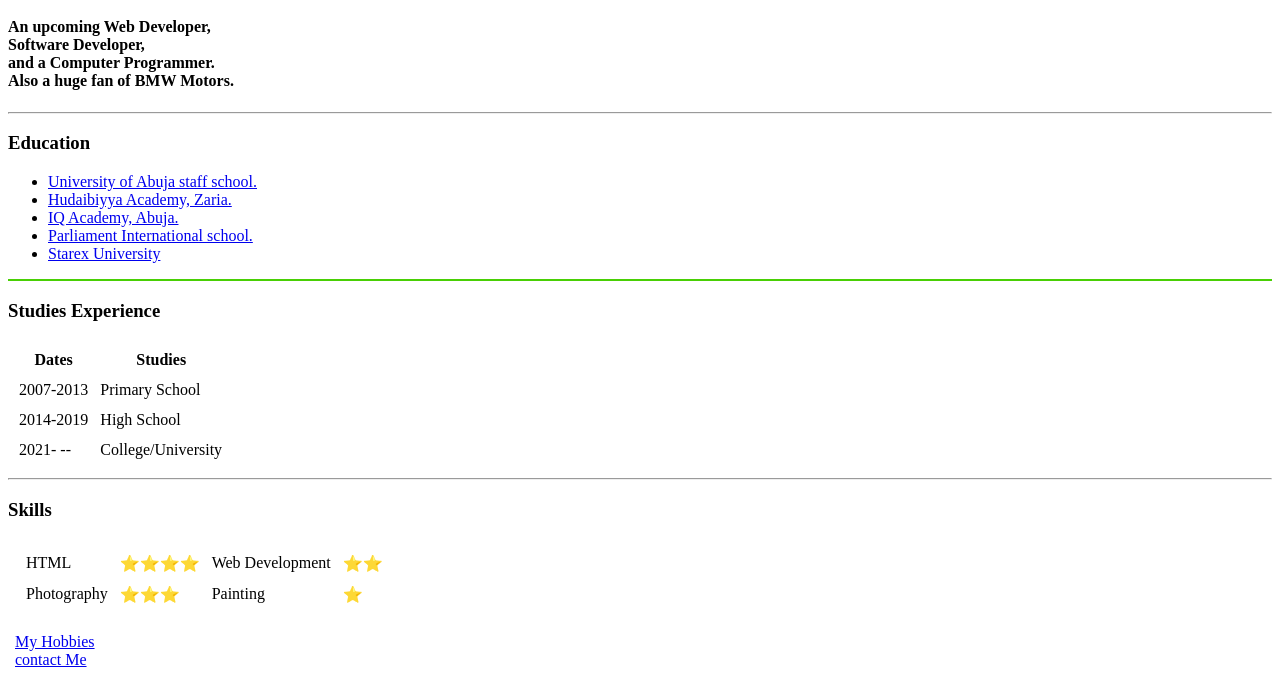
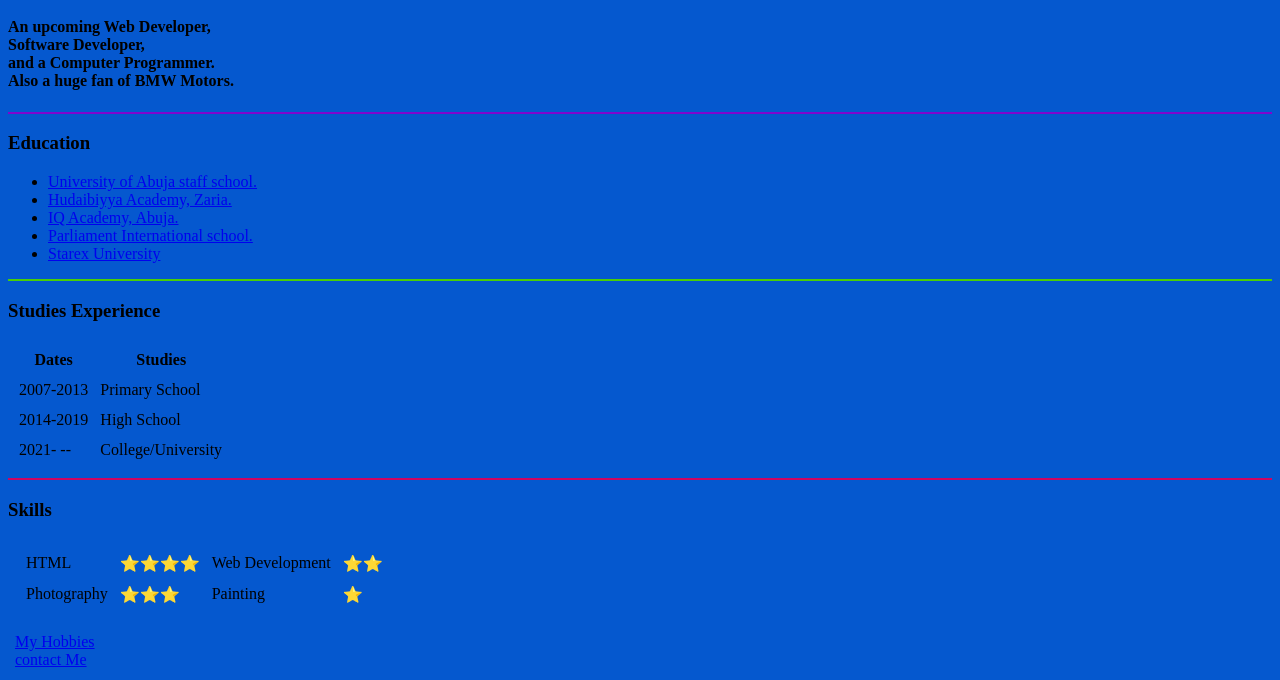
Before and after one commit to MustyMashi/CV, a plain HTML site: page index.html in a window 1280 px wide. Shown: the part 207-887 px from the top of the page. Drawn offline with Linux system fonts and the light colour scheme.

Commit message:
Update index.html

```diff
--- a/index.html
+++ b/index.html
@@ -6,7 +6,7 @@
   <title>Mvsty's personal site/</title>
 </head>
 
-<body color="#CF0562">
+<body bgcolor="#0558CF">
   <table cellspacing="20px">
     <tr>
       <td><img src="./images/musty.png" alt="Mvsty's profile picture" height="150px" width="150px"></td>
@@ -16,7 +16,7 @@
   </table>
   <h4>An upcoming Web Developer,<br /> Software Developer, <br />and a Computer Programmer. <br> Also a huge fan of BMW Motors.</h2>
 </p>
-  <hr nonshade>
+  <hr nonshade color="#7F05CF">
 <h3>Education</h3>
 
   <ul>
@@ -58,7 +58,7 @@
 
   </table>
 
-  <hr nonshade>
+  <hr nonshade color="#CF0562">
 
 <h3>Skills</h3>
 
```
